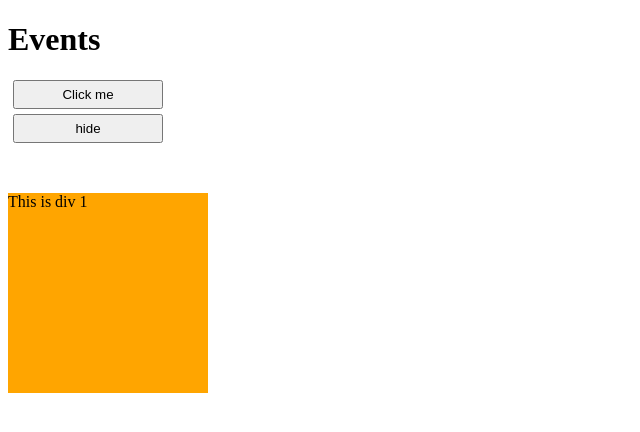
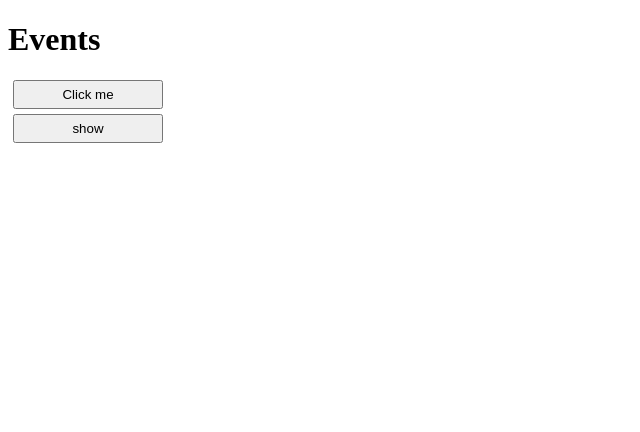
Before and after one commit to tb-harris/events-code-along, a plain HTML site: page index.html in a window 1280 px wide. Both pictures are taken after a click on the button "hide". Shown: the whole page, without its empty margins (0-640 px from the left). Drawn offline with Linux system fonts and the light colour scheme.

Commit message:
minor changes

```diff
--- a/index.html
+++ b/index.html
@@ -12,8 +12,8 @@
     <body>
         <h1>Events</h1>
         <button id="click-me">Click me</button>
-        <button id="display">hide</button>
-        <div>This is div 1</div>
+        <button id="display-btn">hide</button>
+        <div>This is a div</div>
 
 
         <script src="script.js"></script>
--- a/script.js
+++ b/script.js
@@ -1,3 +1,4 @@
+/* CLICK EVENT */
 // get div reference
 let divRef = document.querySelector("div");
 
@@ -22,29 +23,38 @@ buttonRef.onclick = function() {
     }
 }
 
+// (optional)
+// style property does not automatically what's in style.css
+// so if we don't include this line, color will stay orange
+// on first press
+divRef.style.backgroundColor = "orange";
+
+/*************************************/
+
 /* TOGGLING DISPLAY */
-
-let displayButton = document.getElementById("display");
+// get refernece to show/hide button
+let displayButton = document.getElementById("display-btn");
 
 // set up an onclick function for visibilityButton
 displayButton.onclick = function() {
     // whenever you click on the button,
     // if the box is visible, hide it
-    if (divRef.style.display == "block") {
+    if (divRef.style.display != "none") {
         divRef.style.display = "none";
+        // update button text
         displayButton.innerHTML = "show";
     }
 
     // if the box is hidden, show it
     else {
         divRef.style.display = "block";
+        // update button text
         displayButton.innerHTML = "hide";
     }
 }
+/*************************************/
 
-
-/* MOUSE OVER AND MOUSE OUT */
-
+/* MOUSE OVER AND MOUSE OUT EVENTS */
 // onmouseover
 divRef.onmouseover = function() {
     // console.log("The mouse is on the div");
@@ -52,14 +62,14 @@ divRef.onmouseover = function() {
     divRef.innerHTML = "Ouch!";
 
     // decrease the opacity
-    divRef.style.opacity = "0.8";
+    divRef.style.opacity = "0.6";
 }
 
 // onmouseout
 divRef.onmouseout = function() {
-    divRef.style.backgroundColor = "orange";
     divRef.innerHTML = "The mouse is not on me anymore";
 
     // increase the opacity back to 1
     divRef.style.opacity = "1";
 }
+/*************************************/
```
